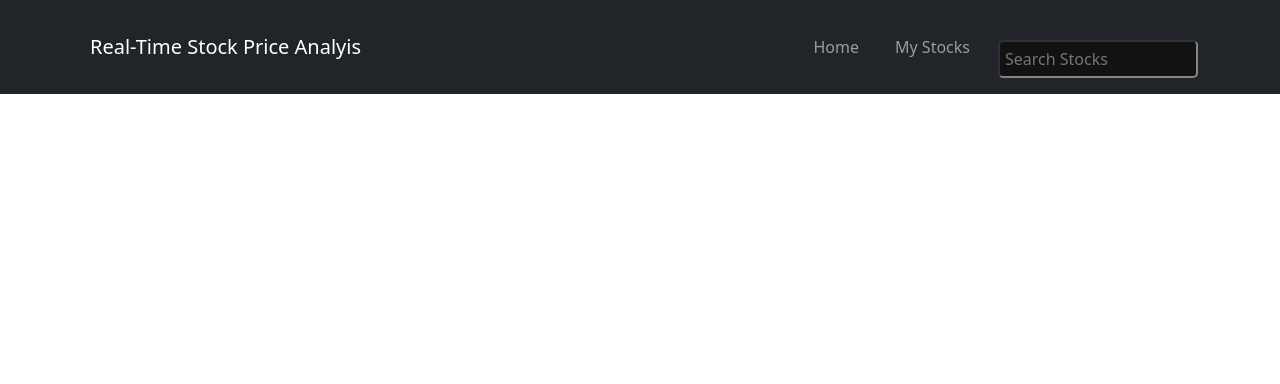
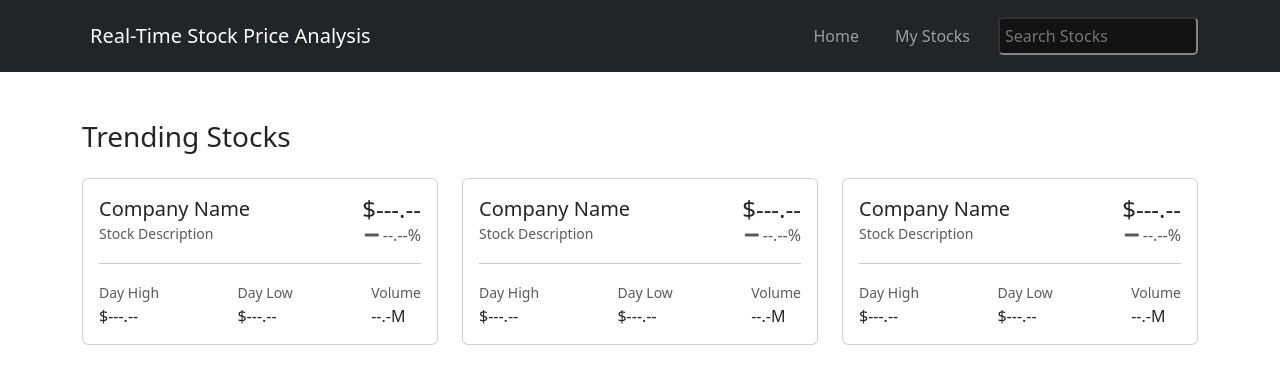
Before and after one commit to Zempaiii/G3-RTSPA, a Flask app: page / in a window 1280 px wide. Shown: the top 384 px of the page. Run offline with Flask 3, Linux system fonts and the light colour scheme; some libraries are stand-ins or nearby versions.

Commit message:
Update
updates in cards homepage

```diff
--- a/templates/index.html
+++ b/templates/index.html
@@ -5,9 +5,10 @@
   <meta name="viewport" content="width=device-width, initial-scale=1.0">
   <title>RTSPA</title>
   <link href="{{ url_for('static', filename='css/bootstrap.min.css') }}" rel="stylesheet">
+  <link rel="stylesheet" href="https://cdnjs.cloudflare.com/ajax/libs/font-awesome/5.15.4/css/all.min.css">
   <style>
     nav {
-      z-index : 1100;
+      z-index: 1100;
     }
     .nav-link {
       margin-right: 20px;
@@ -29,7 +30,7 @@
       <a class="navbar-brand d-flex align-items-center" href="#">
         <span class="bs-icon-sm bs-icon-rounded bs-icon-primary d-flex justify-content-center align-items-center me-2 bs-icon">
         </span>
-        <span>Real-Time Stock Price Analyis</span>
+        <span>Real-Time Stock Price Analysis</span>
       </a>
       <button data-bs-toggle="collapse" class="navbar-toggler" data-bs-target="#navcol-5">
         <span class="visually-hidden">Toggle navigation</span><span class="navbar-toggler-icon"></span>
@@ -39,7 +40,7 @@
           <li class="nav-item"><a class="nav-link" href="{{ url_for('home') }}">Home</a></li>
           <li class="nav-item"><a class="nav-link" href="{{ url_for('add_stocks') }}">My Stocks</a></li>
         </ul>
-        <ul class="navbar-nav"></ul>
+        <ul class="navbar-nav">
           <li class="nav-item">
             <div style="position: relative;">
               <input type="text" id="search" placeholder="Search Stocks">
@@ -50,6 +51,118 @@
       </div>
     </div>
   </nav>
+
+ <!-- Trending Stocks Section -->
+<div class="container mt-5">
+  <h3 class="mb-4">Trending Stocks</h3>
+  <div class="row">
+    <!-- Company Card 1 -->
+    <div class="col-md-4 mb-3">
+      <div class="card">
+        <div class="card-body">
+          <div class="d-flex justify-content-between align-items-center">
+            <div>
+              <h5 class="card-title mb-0">Company Name</h5>
+              <small class="text-muted">Stock Description</small>
+            </div>
+            <div class="text-end">
+              <h4 class="mb-0">$---.--</h4>
+              <span class="text-muted">
+                <i class="fas fa-minus"></i> --.--%
+              </span>
+            </div>
+          </div>
+          <hr>
+          <div class="d-flex justify-content-between">
+            <div>
+              <small class="text-muted">Day High</small>
+              <p class="mb-0">$---.--</p>
+            </div>
+            <div>
+              <small class="text-muted">Day Low</small>
+              <p class="mb-0">$---.--</p>
+            </div>
+            <div>
+              <small class="text-muted">Volume</small>
+              <p class="mb-0">--.-M</p>
+            </div>
+          </div>
+        </div>
+      </div>
+    </div>
+
+    <!-- Company Card 2 -->
+    <div class="col-md-4 mb-3">
+      <div class="card">
+        <div class="card-body">
+          <div class="d-flex justify-content-between align-items-center">
+            <div>
+              <h5 class="card-title mb-0">Company Name</h5>
+              <small class="text-muted">Stock Description</small>
+            </div>
+            <div class="text-end">
+              <h4 class="mb-0">$---.--</h4>
+              <span class="text-muted">
+                <i class="fas fa-minus"></i> --.--%
+              </span>
+            </div>
+          </div>
+          <hr>
+          <div class="d-flex justify-content-between">
+            <div>
+              <small class="text-muted">Day High</small>
+              <p class="mb-0">$---.--</p>
+            </div>
+            <div>
+              <small class="text-muted">Day Low</small>
+              <p class="mb-0">$---.--</p>
+            </div>
+            <div>
+              <small class="text-muted">Volume</small>
+              <p class="mb-0">--.-M</p>
+            </div>
+          </div>
+        </div>
+      </div>
+    </div>
+
+    <!-- Company Card 3 -->
+    <div class="col-md-4 mb-3">
+      <div class="card">
+        <div class="card-body">
+          <div class="d-flex justify-content-between align-items-center">
+            <div>
+              <h5 class="card-title mb-0">Company Name</h5>
+              <small class="text-muted">Stock Description</small>
+            </div>
+            <div class="text-end">
+              <h4 class="mb-0">$---.--</h4>
+              <span class="text-muted">
+                <i class="fas fa-minus"></i> --.--%
+              </span>
+            </div>
+          </div>
+          <hr>
+          <div class="d-flex justify-content-between">
+            <div>
+              <small class="text-muted">Day High</small>
+              <p class="mb-0">$---.--</p>
+            </div>
+            <div>
+              <small class="text-muted">Day Low</small>
+              <p class="mb-0">$---.--</p>
+            </div>
+            <div>
+              <small class="text-muted">Volume</small>
+              <p class="mb-0">--.-M</p>
+            </div>
+          </div>
+        </div>
+      </div>
+    </div>
+  </div>
+</div>
+
   <script src="{{ url_for('static', filename='js/app.js') }}"></script>
   <script src="https://code.jquery.com/jquery-3.5.1.slim.min.js"></script>
   <script src="https://cdn.jsdelivr.net/npm/@popperjs/core@2.5.4/dist/umd/popper.min.js"></script>
```
